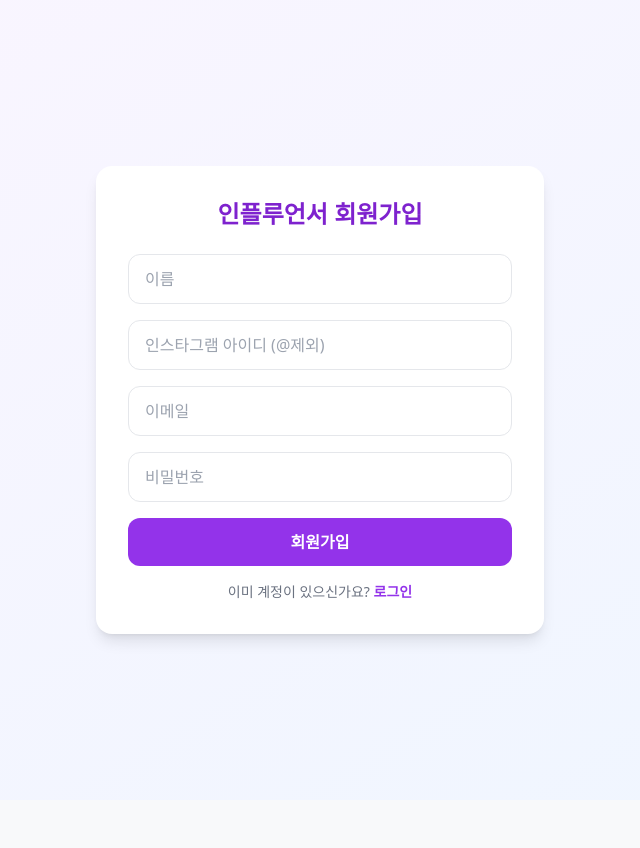
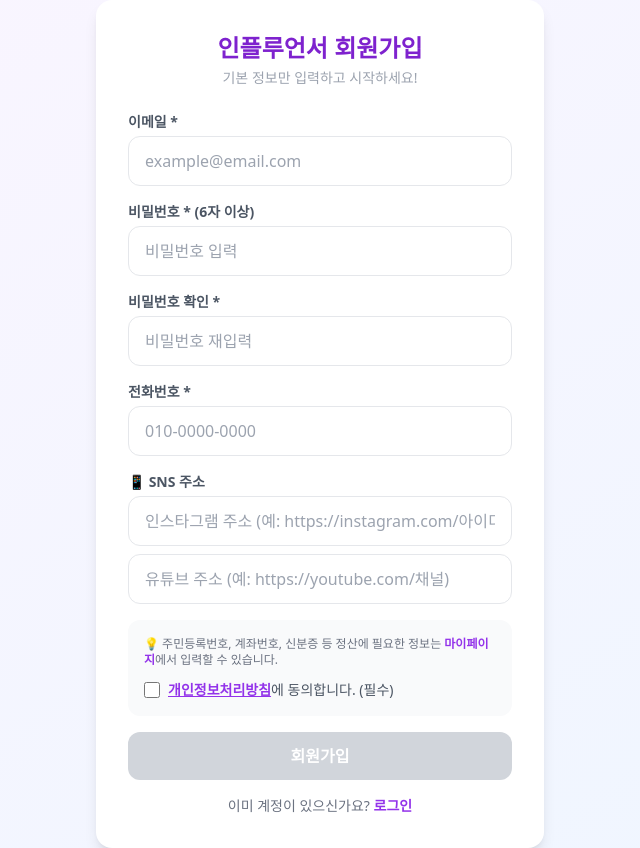
Before and after one commit to hagojob101-home/seeding-platform, a Next.js app: page /influencer/register in a window 1280 px wide. Shown: the whole page, without its empty margins (320-960 px from the left). Before the commit the page ends 800 px from the top, so only its background shows below. Built offline with nearby package versions, Linux system fonts and the light colour scheme.

Commit message:
인플루언서 가입 페이지 간소화 및 개인정보처리방침 동의 추가

```diff
--- a/pages/influencer/register.js
+++ b/pages/influencer/register.js
@@ -2,46 +2,134 @@ import { useState } from 'react'
 import { supabase } from '../../lib/supabase'
 import { useRouter } from 'next/router'
 
-export default function Register() {
+export default function InfluencerRegister() {
   const router = useRouter()
-  const [form, setForm] = useState({ name: '', insta_id: '', email: '', password: '' })
+  const [form, setForm] = useState({
+    email: '',
+    password: '',
+    password_confirm: '',
+    phone: '',
+    instagram: '',
+    youtube: '',
+  })
+  const [agreed, setAgreed] = useState(false)
+  const [error, setError] = useState('')
   const [loading, setLoading] = useState(false)
-  const [error, setError] = useState('')
 
   const handleSubmit = async (e) => {
     e.preventDefault()
+    setError('')
+
+    if (form.password !== form.password_confirm) {
+      setError('비밀번호가 일치하지 않습니다.'); return
+    }
+    if (form.password.length < 6) {
+      setError('비밀번호는 6자 이상이어야 합니다.'); return
+    }
+    if (!agreed) {
+      setError('개인정보처리방침에 동의해주세요.'); return
+    }
+
     setLoading(true)
-    setError('')
     const { data, error: signUpError } = await supabase.auth.signUp({
       email: form.email,
       password: form.password,
-      options: { data: { name: form.name, insta_id: form.insta_id, role: 'influencer' } }
     })
     if (signUpError) { setError(signUpError.message); setLoading(false); return }
-    if (data.user) {
-      await supabase.from('users').insert({
-        id: data.user.id, email: form.email, name: form.name,
-        insta_id: form.insta_id, role: 'influencer'
-      })
-    }
+
+    await supabase.from('users').upsert({
+      id: data.user.id,
+      email: form.email,
+      phone: form.phone,
+      instagram: form.instagram,
+      youtube: form.youtube,
+      role: 'influencer',
+    })
+
+    setLoading(false)
+    alert('가입이 완료되었습니다! 마이페이지에서 세부 정보를 입력해주세요.')
     router.push('/influencer/dashboard')
   }
 
   return (
-    <div className="min-h-screen flex items-center justify-center bg-gradient-to-br from-purple-50 to-blue-50">
+    <div className="min-h-screen flex items-center justify-center bg-gradient-to-br from-purple-50 to-blue-50 px-4">
       <div className="bg-white rounded-2xl shadow-lg p-8 w-full max-w-md">
-        <h2 className="text-2xl font-bold text-center mb-6 text-purple-700">인플루언서 회원가입</h2>
-        {error && <p className="text-red-500 text-sm mb-4 text-center">{error}</p>}
+        <div className="text-center mb-6">
+          <h2 className="text-2xl font-bold text-purple-700">인플루언서 회원가입</h2>
+          <p className="text-sm text-gray-400 mt-1">기본 정보만 입력하고 시작하세요!</p>
+        </div>
+
+        {error && <p className="text-red-500 text-sm mb-4 text-center bg-red-50 py-2 rounded-xl">{error}</p>}
+
         <form onSubmit={handleSubmit} className="flex flex-col gap-4">
-          <input className="border rounded-xl px-4 py-3" placeholder="이름" value={form.name} onChange={e => setForm({...form, name: e.target.value})} required />
-          <input className="border rounded-xl px-4 py-3" placeholder="인스타그램 아이디 (@제외)" value={form.insta_id} onChange={e => setForm({...form, insta_id: e.target.value})} required />
-          <input className="border rounded-xl px-4 py-3" placeholder="이메일" type="email" value={form.email} onChange={e => setForm({...form, email: e.target.value})} required />
-          <input className="border rounded-xl px-4 py-3" placeholder="비밀번호" type="password" value={form.password} onChange={e => setForm({...form, password: e.target.value})} required />
-          <button type="submit" disabled={loading} className="bg-purple-600 text-white py-3 rounded-xl font-semibold hover:bg-purple-700 transition">
+          <div>
+            <label className="text-sm font-semibold text-gray-600 mb-1 block">이메일 *</label>
+            <input className="border rounded-xl px-4 py-3 w-full focus:outline-none focus:border-purple-400"
+              placeholder="example@email.com" type="email"
+              value={form.email} onChange={e => setForm({...form, email: e.target.value})} required />
+          </div>
+
+          <div>
+            <label className="text-sm font-semibold text-gray-600 mb-1 block">비밀번호 * (6자 이상)</label>
+            <input className="border rounded-xl px-4 py-3 w-full focus:outline-none focus:border-purple-400"
+              placeholder="비밀번호 입력" type="password"
+              value={form.password} onChange={e => setForm({...form, password: e.target.value})} required />
+          </div>
+
+          <div>
+            <label className="text-sm font-semibold text-gray-600 mb-1 block">비밀번호 확인 *</label>
+            <input className="border rounded-xl px-4 py-3 w-full focus:outline-none focus:border-purple-400"
+              placeholder="비밀번호 재입력" type="password"
+              value={form.password_confirm} onChange={e => setForm({...form, password_confirm: e.target.value})} required />
+            {form.password_confirm && form.password !== form.password_confirm && (
+              <p className="text-red-400 text-xs mt-1">비밀번호가 일치하지 않습니다.</p>
+            )}
+            {form.password_confirm && form.password === form.password_confirm && (
+              <p className="text-green-500 text-xs mt-1">✓ 비밀번호가 일치합니다.</p>
+            )}
+          </div>
+
+          <div>
+            <label className="text-sm font-semibold text-gray-600 mb-1 block">전화번호 *</label>
+            <input className="border rounded-xl px-4 py-3 w-full focus:outline-none focus:border-purple-400"
+              placeholder="010-0000-0000" type="tel"
+              value={form.phone} onChange={e => setForm({...form, phone: e.target.value})} required />
+          </div>
+
+          <div>
+            <label className="text-sm font-semibold text-gray-600 mb-1 block">📱 SNS 주소</label>
+            <input className="border rounded-xl px-4 py-3 w-full focus:outline-none focus:border-purple-400 mb-2"
+              placeholder="인스타그램 주소 (예: https://instagram.com/아이디)"
+              value={form.instagram} onChange={e => setForm({...form, instagram: e.target.value})} />
+            <input className="border rounded-xl px-4 py-3 w-full focus:outline-none focus:border-purple-400"
+              placeholder="유튜브 주소 (예: https://youtube.com/채널)"
+              value={form.youtube} onChange={e => setForm({...form, youtube: e.target.value})} />
+          </div>
+
+          <div className="bg-gray-50 rounded-xl p-4">
+            <p className="text-xs text-gray-500 mb-3">
+              💡 주민등록번호, 계좌번호, 신분증 등 정산에 필요한 정보는
+              <span className="font-semibold text-purple-600"> 마이페이지</span>에서 입력할 수 있습니다.
+            </p>
+            <label className="flex items-start gap-2 cursor-pointer">
+              <input type="checkbox" checked={agreed} onChange={e => setAgreed(e.target.checked)}
+                className="mt-0.5 w-4 h-4 accent-purple-600" />
+              <span className="text-sm text-gray-600">
+                <a href="/privacy" target="_blank" className="text-purple-600 font-semibold underline">개인정보처리방침</a>에 동의합니다. (필수)
+              </span>
+            </label>
+          </div>
+
+          <button type="submit" disabled={loading || !agreed}
+            className={`py-3 rounded-xl font-semibold transition text-white ${agreed ? 'bg-purple-600 hover:bg-purple-700' : 'bg-gray-300 cursor-not-allowed'}`}>
             {loading ? '가입 중...' : '회원가입'}
           </button>
         </form>
-        <p className="text-center text-sm text-gray-500 mt-4">이미 계정이 있으신가요? <a href="/influencer/login" className="text-purple-600 font-semibold">로그인</a></p>
+
+        <p className="text-center text-sm text-gray-500 mt-4">
+          이미 계정이 있으신가요?{' '}
+          <a href="/influencer/login" className="text-purple-600 font-semibold">로그인</a>
+        </p>
       </div>
     </div>
   )
```
